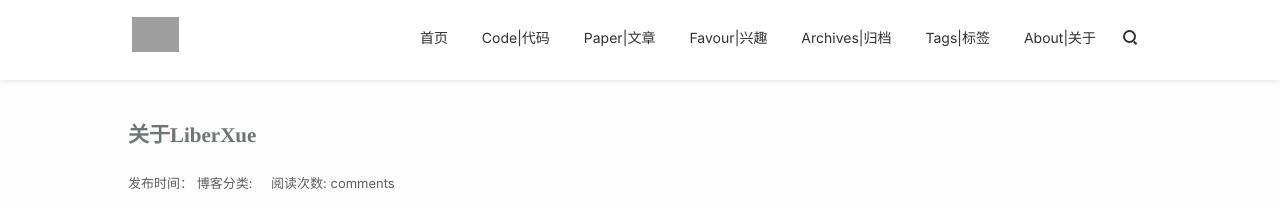
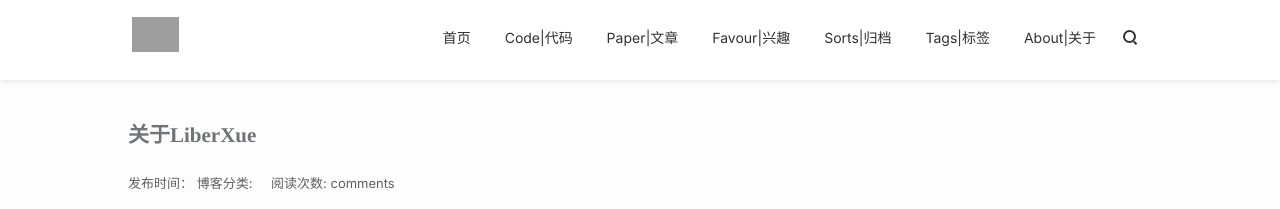
Before and after one commit to Joe-zhouman/joe_zm.blog.github.io, a Jekyll site: the page built from about.md, in a window 1280 px wide. Shown: the top 209 px of the page. Built offline with Jekyll 4.4.1, drawn with Linux system fonts in a browser that asks for light colours; nearby versions of some CDN libraries; comment, search, counter and statistics services are not loaded.

Commit message:
Update _config.yml

```diff
--- a/_config.yml
+++ b/_config.yml
@@ -15,16 +15,16 @@ links:
     url:          /
     external:     false
   - name:         Code|代码
-    url:          /Code
+    url:          /code
     external:     false
   - name:         Paper|文章
-    url:          /Paper
+    url:          /paper
     external:     false
   - name:         Favour|兴趣
-    url:          /Favour
+    url:          /favour
     external:     false
-  - name:         Archives|归档
-    url:          /archives
+  - name:         Sorts|归档
+    url:          /sorts
     external:     false
   - name:         Tags|标签
     url:          /tags
```
